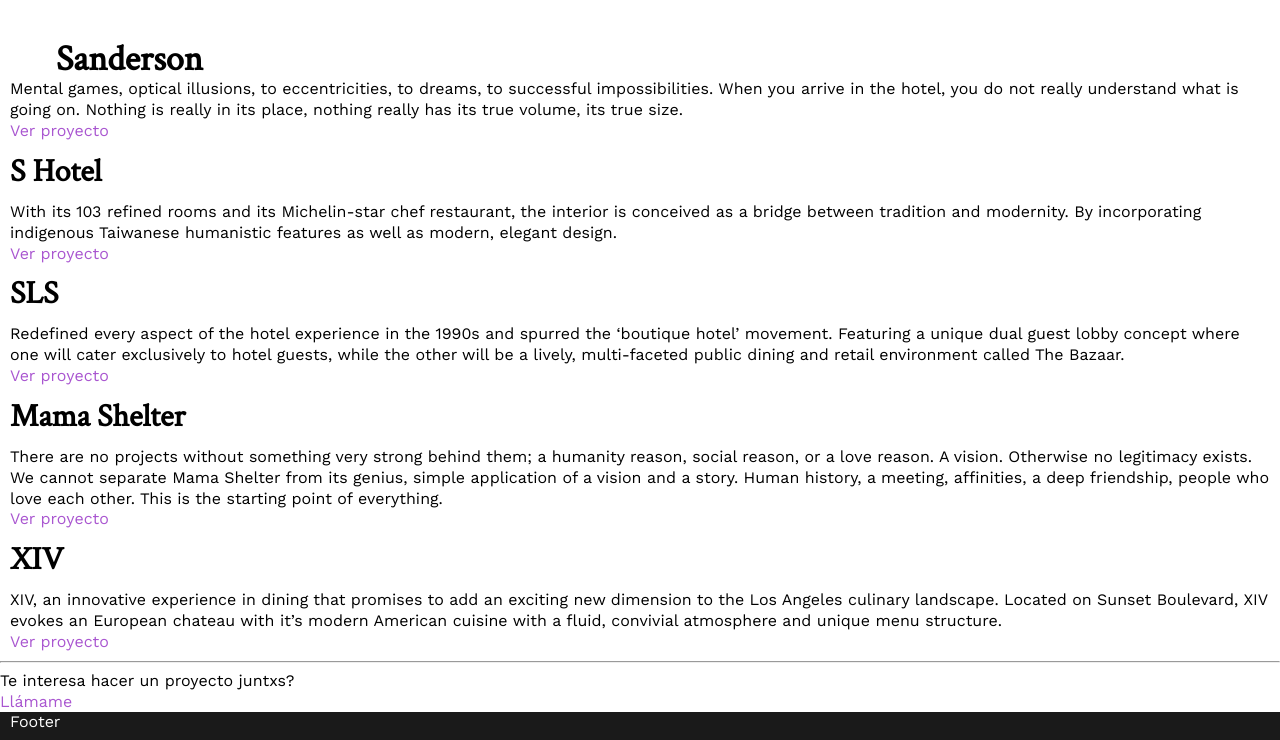
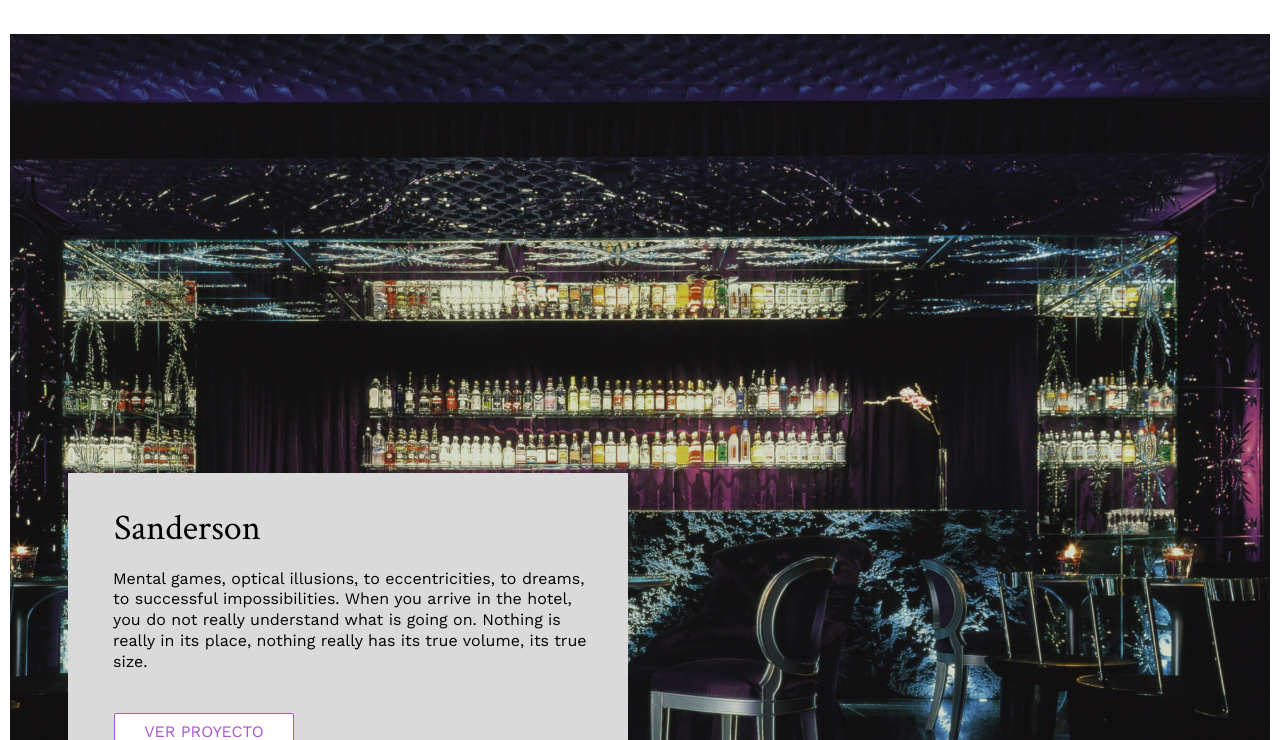
Before and after one commit to pawrdgz/ejercicio_jonas, a plain HTML site: page portfolio.html in a window 1280 px wide. Shown: the part 60-800 px from the top of the page. Drawn offline with nearby package versions, Linux system fonts and the light colour scheme.

Commit message:
2 commit
avance de portfolio

```diff
--- a/assets/css/styles.css
+++ b/assets/css/styles.css
@@ -104,7 +104,8 @@ h3,
 }
 
 h1 {
-    font-size: 3.6rem; /*Tamaño de fuente: 36px */
+    font-size: 4.8rem; /*Tamaño de fuente: 36px */
+    font-weight: normal;
     line-height: 1.1;
     margin-top: 3.6rem;
     margin-right: 9rem;
@@ -175,15 +176,37 @@ a:active {
 }
 
 .square {
-    position: relative;
+    position: absolute;
     z-index: -1;
+    bottom: -1.3rem;
     height: 28rem;
     width: 56rem;
-    background-color: #555;
+    background-color: rgb(218, 218, 218);
 }
 
 
 
+/*--------SOBRE-MI----------*/
+
+
+
+/*---------------IMGS HOME---------*/
+
+.portada{
+    position: relative;
+    z-index: -2;
+    margin-top: 3rem;
+}
+
+.profile {
+    width: 60rem;
+    height: 60rem;
+    object-fit: cover;
+    object-position: 50% 50%;
+    background: url(https://estaticos.muyinteresante.es/uploads/images/article/5d2ee2db5cafe8185c4b7544/akira-2.jpg);
+    background-position:center;
+    background-repeat: no-repeat;
+}
 
 /*-----------BUTTONS----------*/
 
@@ -199,9 +222,64 @@ a:active {
     margin-left: 4.6rem;
 }
 
+.proyecto {
+    height: 4rem;
+    width: 18rem;
+    background-color: white;
+    border: 1px solid #A956D0;
+    border-radius: 0.2rem;
+    cursor: pointer;
+    color:#A956D0;
+    margin-top: 4rem;
+    margin-left: 4.6rem;
+}
+
+.contactame {
+    height: 4rem;
+    width: 18rem;
+    background-color: white;
+    border: 1px solid #A956D0;
+    border-radius: 0.2rem;
+    cursor: pointer;
+    color:#A956D0;
+    margin-top: 4rem;
+    margin-left: 4.6rem;
+}
+
 /*-------------FOOTER-------------------*/
 .footer {
     background: #1a1a1a;
     color: #ffffff;
     height: 6rem;
 }
+
+/*-----------PORTFOLIO---------------*/
+
+.img-sanderson {
+    height: 85.7rem;
+    width: 100%;
+
+}
+
+.sanderson {
+    display: flex;
+    flex-direction: column;
+    padding-top: 2rem;
+    padding-right: 4rem;
+    padding-left: 4.5rem;
+}
+
+.h2-sanderson {
+    font-size: 3.6rem; /*Tamaño de fuente: 36px */
+    font-weight: normal;
+    line-height: 1.1;
+    margin-top: 3.6rem;
+    margin-right: 9rem;
+    margin-left: 4.6rem;
+}
+
+hr {
+    width:40%;
+    margin-left:30% !important;
+    margin-right:30% !important;
+}
--- a/portfolio.html
+++ b/portfolio.html
@@ -39,14 +39,19 @@
 
     <main>
         <div class="wrapper">
-            <h1>Sanderson</h1>
-            <p>
-                Mental games, optical illusions, to eccentricities, to dreams, to successful
-                impossibilities. When you arrive in the hotel, you do not really understand
-                what is going on. Nothing is really in its place, nothing really has its true
-                volume, its true size.
-            </p>
-            <a href="">Ver proyecto</a>
+            <img src="assets/imgs/sanderson.jpg" class="portada img-sanderson" alt="foto portada casa" />
+            <div class="title">
+                <div class="square">
+                <h2 class="h2-sanderson">Sanderson</h2>
+                <p  class="sanderson">
+                    Mental games, optical illusions, to eccentricities, to dreams, to successful
+                    impossibilities. When you arrive in the hotel, you do not really understand what
+                    is going on. Nothing is really in its place, nothing really has its true volume,
+                    its true size.
+                </p>
+                <a href=""><button type="button" class="proyecto">VER PROYECTO</button></a>
+                </div>
+            </div>
 
             <h2>S Hotel</h2>
             <p>
@@ -93,7 +98,7 @@
                 Te interesa hacer un proyecto juntxs?
             </p>
 
-            <a href="">Llámame</a>
+            <button type="button" class="contactame"><a href="">Contáctame</a></button>
         </div>
 
     </main>
```
Also changed, not shown: index.html (+4 -1 lines).
